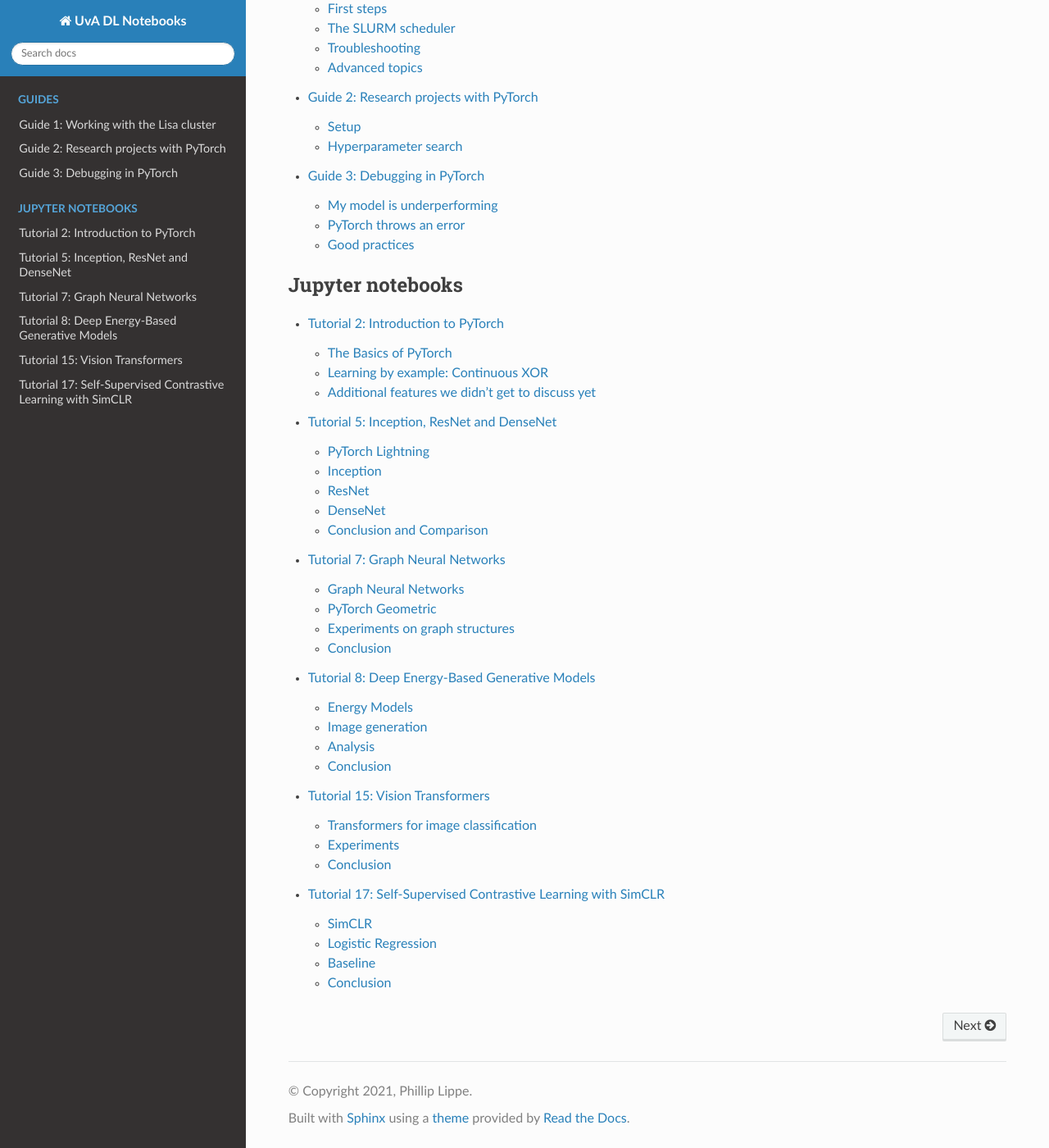
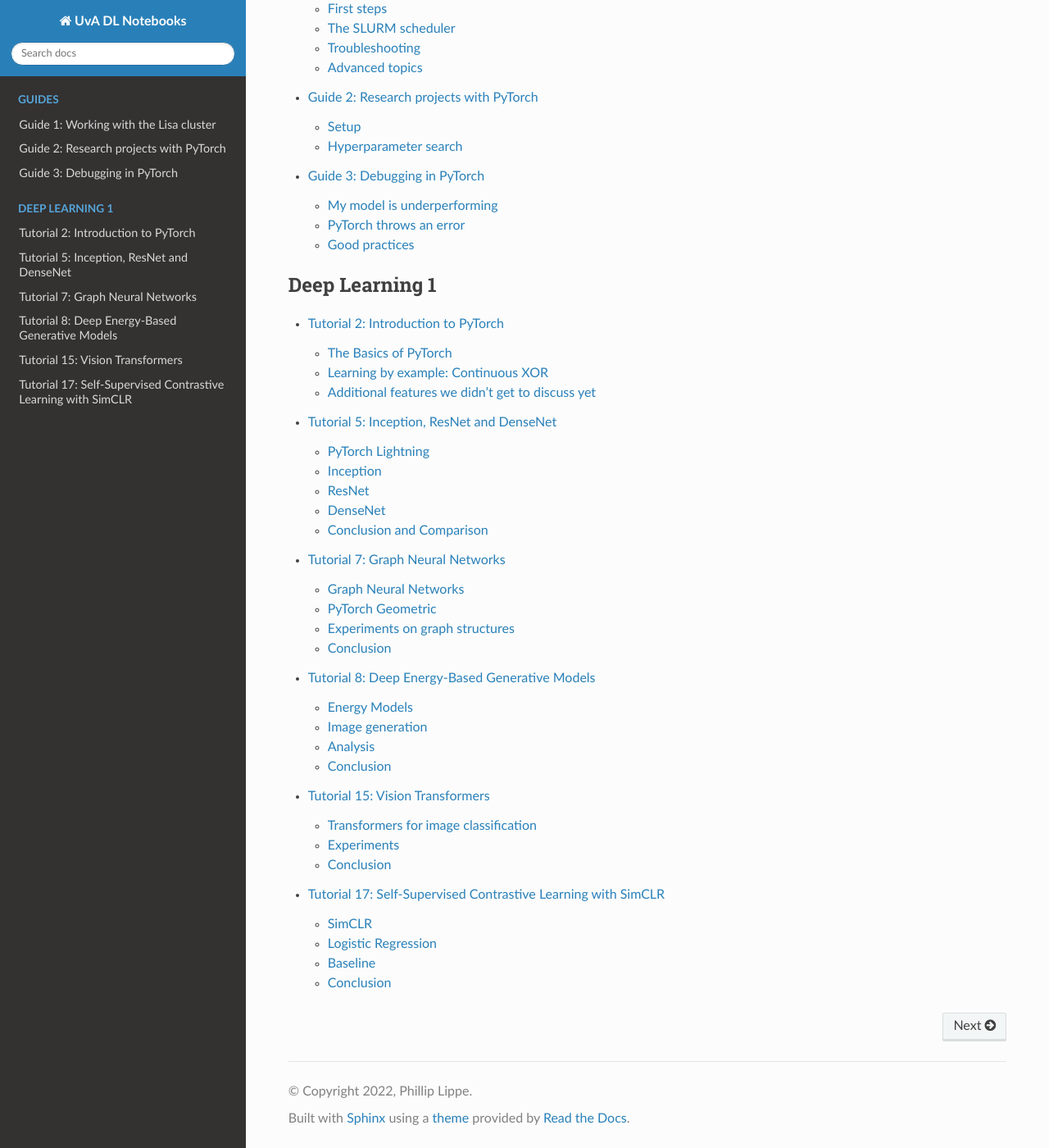
Before and after one commit to phlippe/uvadlc_notebooks, a Sphinx documentation site: the page built from docs/index.rst, in a window 1280 px wide and 1400 px high, scrolled down 2504 px. Shown: the whole window at 82% size. Built offline with Sphinx 7.4.7 and the Read the Docs theme 2.0.0, drawn with Linux system fonts in a browser that asks for light colours; pages that are not in the unit, such as notebooks, are missing from menus.

```diff
--- a/docs/conf.py
+++ b/docs/conf.py
@@ -18,7 +18,7 @@ import sphinx_rtd_theme
 # -- Project information -----------------------------------------------------
 
 project = 'UvA DL Notebooks'
-copyright = '2021, Phillip Lippe'
+copyright = '2022, Phillip Lippe'
 author = 'Phillip Lippe'
 
 # The full version, including alpha/beta/rc tags
--- a/docs/index.rst
+++ b/docs/index.rst
@@ -100,7 +100,7 @@ This is the first time we present these tutorials during the Deep Learning cours
    tutorial_notebooks/guide3/Debugging_PyTorch
 
 .. toctree::
-   :caption: Jupyter notebooks
+   :caption: Deep Learning 1
    :maxdepth: 2
 
    tutorial_notebooks/tutorial2/Introduction_to_PyTorch
@@ -117,3 +117,7 @@ This is the first time we present these tutorials during the Deep Learning cours
    tutorial_notebooks/tutorial15/Vision_Transformer
    tutorial_notebooks/tutorial16/Meta_Learning
    tutorial_notebooks/tutorial17/SimCLR
+
+.. toctree::
+   :caption: Deep Learning 2
+   :maxdepth: 2
```
Also changed, not shown: docs/tutorial_notebooks/DL2/template/README.md (added, +10 -0 lines), docs/tutorial_notebooks/DL2/template/TemplateNotebook.ipynb (added), docs/tutorial_notebooks/DL2/template/example_image.svg (added).
